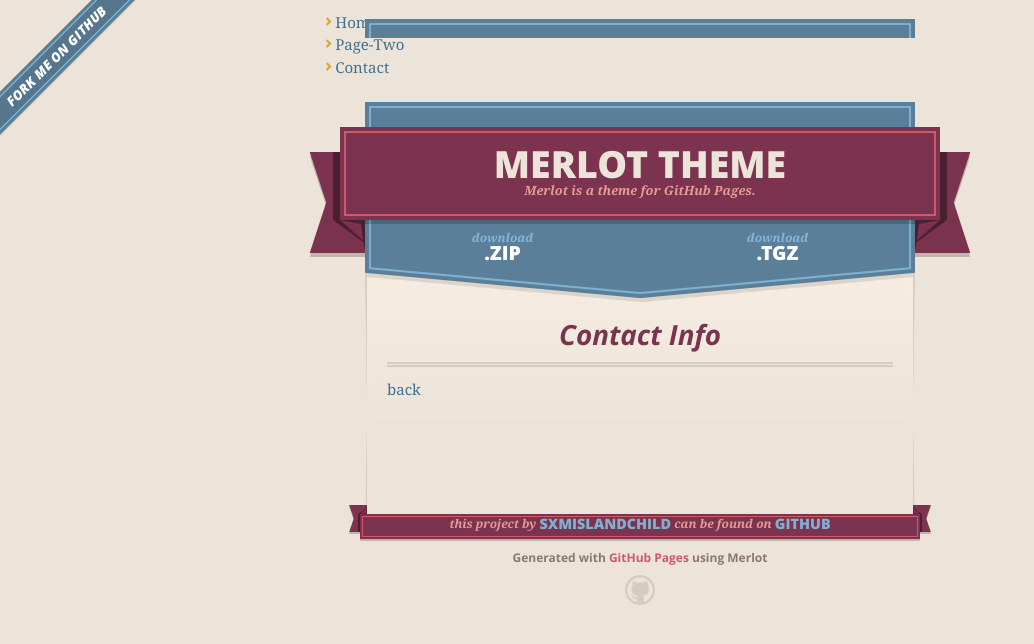
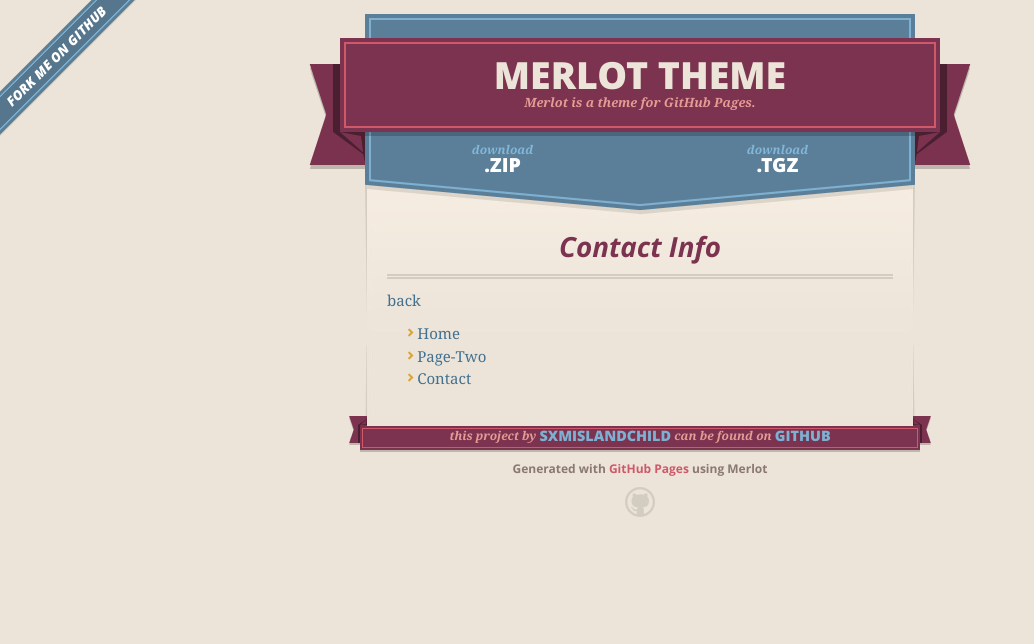
Before and after one commit to sxmislandchild/AF103, a Jekyll site: the page built from contact.md, in a window 1280 px wide. Shown: the top 644 px of the page, without its empty margins (0-1034 px from the left). Built offline with Jekyll 4.4.1, drawn with Linux system fonts in a browser that asks for light colours; our own code applies the rules of GitHub Pages for plain Markdown files.

Commit message:
Update default.html

```diff
--- a/_layouts/default.html
+++ b/_layouts/default.html
@@ -27,8 +27,6 @@
 <script async defer crossorigin="anonymous" src="https://connect.facebook.net/en_US/sdk.js#xfbml=1&version=v6.0"></script>
     <a id="forkme_banner" href="{{ site.github.repository_url }}">View on GitHub</a>
     <div class="shell">
-
-{% include nav.html %}
 
       <header>
         <span class="ribbon-outer">
@@ -60,7 +58,7 @@
 
       <section id="main_content">
         {{ content }}
-
+        {% include nav.html %}
         {% include likebutton.html %}
 
       </section>
```
